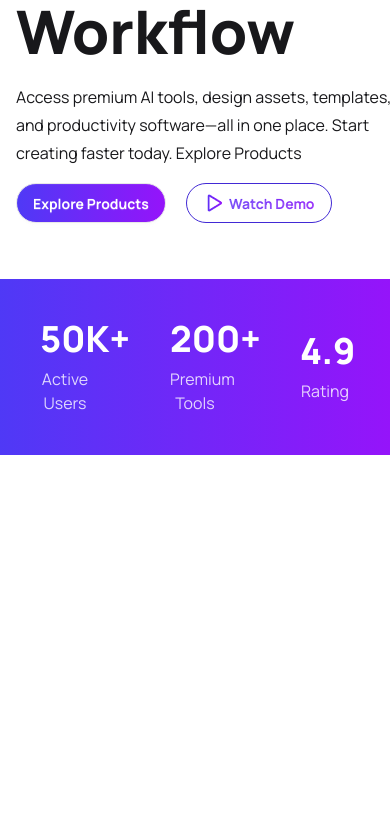
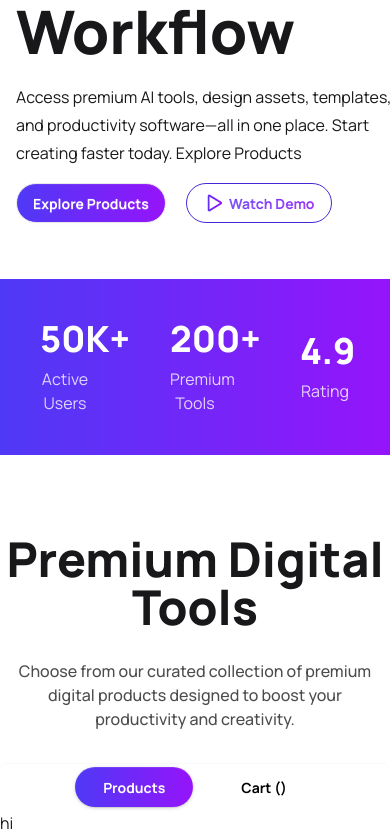
Before and after one commit to apurbochaki-lab/digital-tools-hub, a React (Vite) app: page / in a window 390 px wide. Shown: the part 786-1621 px from the top of the page. Before the commit the page ends 1281 px from the top, so only its background shows below. Built offline with nearby package versions, Linux system fonts and the light colour scheme.

Commit message:
Tab section done with mobile responsive

```diff
--- a/src/App.jsx
+++ b/src/App.jsx
@@ -2,6 +2,7 @@ import './App.css'
 import Banner from './Components/Header/Banner'
 import NavBar from './Components/Header/NavBar'
 import InfoStrip from './Components/Main/InfoStrip'
+import TabSection from './Components/Main/TabSection'
 
 function App() {
 
@@ -11,6 +12,8 @@ function App() {
       <Banner></Banner>
       <InfoStrip></InfoStrip>
 
+      <TabSection></TabSection>
+      <div>hi</div>
     </>
   )
 }
--- /dev/null
+++ b/src/Components/Main/TabSection.jsx
@@ -0,0 +1,32 @@
+import { useState } from "react";
+
+const TabSection = () => {
+    const [activeTab, setActiveTab] = useState("product")
+
+    return (
+        <div className='mt-20 container mx-auto'>
+            <div className=' text-center space-y-4'>
+                <h2 className=' text-5xl font-extrabold'>Premium Digital Tools</h2>
+                <p className='p-3 md:p-0 max-w-[450px] mx-auto text-black/70 font-medium'>Choose from our curated collection of premium digital products designed to boost your productivity and creativity.</p>
+            </div>
+
+            <div className="mt-5 tabs tabs-box flex justify-center items-center gap-5 bg-transparent">
+                <input
+                    type="radio" name="my_tabs_1"
+                    className={`tab rounded-full px-7 font-bold ${activeTab === 'product' ? "primary-bg text-white" : "text-black"} `}
+                    aria-label="Products"
+                    onClick={() => setActiveTab("product")}
+                    defaultChecked />
+
+                <input
+                    type="radio"
+                    name="my_tabs_1"
+                    className={`tab rounded-full px-7 font-bold ${activeTab === 'cart' ? "primary-bg text-white" : "text-black"} `}
+                    aria-label="Cart ()"
+                    onClick={() => setActiveTab("cart")} />
+            </div>
+        </div>
+    );
+};
+
+export default TabSection;
```
